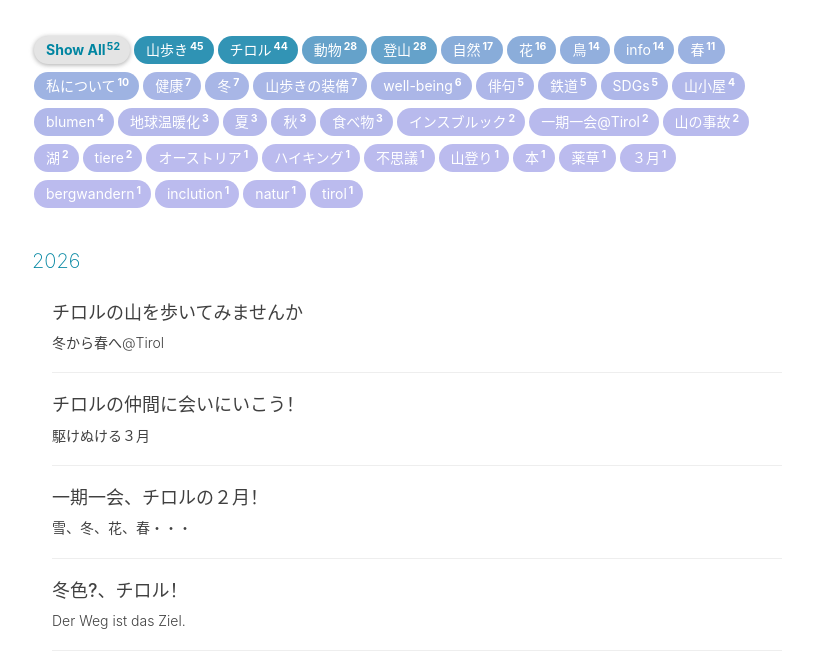
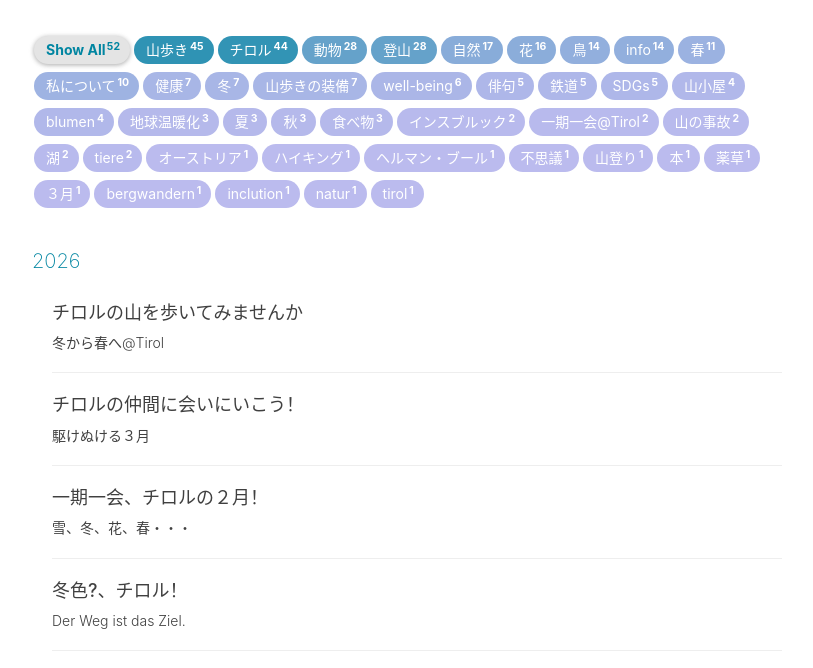
Before and after one commit to yamayagi/yamayagi.github.io, a Jekyll site: the page built from _pages/archive.html, in a window 1280 px wide and 900 px high, cut to the strip 232-900 px from the top of the window. Shown: the whole strip, without its empty margins (233-1046 px from the left). Built offline with Jekyll 4.4.1, drawn with Linux system fonts in a browser that asks for light colours; nearby versions of some CDN libraries; comment, search, counter and statistics services are not loaded.

Commit message:
Update 2024-06-07-tier.md

```diff
--- a/_posts/2024-06-07-tier.md
+++ b/_posts/2024-06-07-tier.md
@@ -1,7 +1,7 @@
 ---
 title:    雲
 subtitle: チロルの仲間を見つけたよ！
-tags: [一期一会@Tirol,チロル,山歩き,登山,自然,動物,鳥]
+tags: [一期一会@Tirol,チロル,山歩き,登山,自然,動物,鳥,ヘルマン・ブール]
 ---
 
 # 雲の中
```
